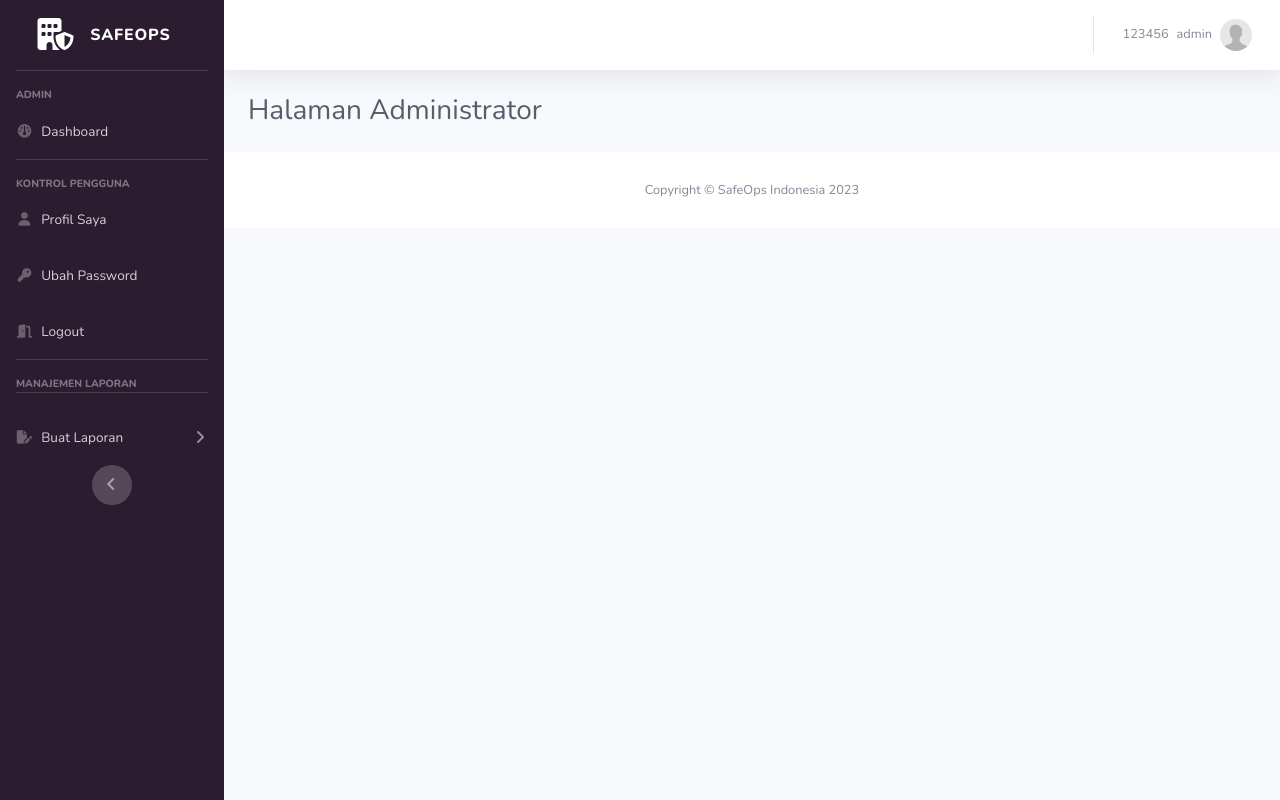
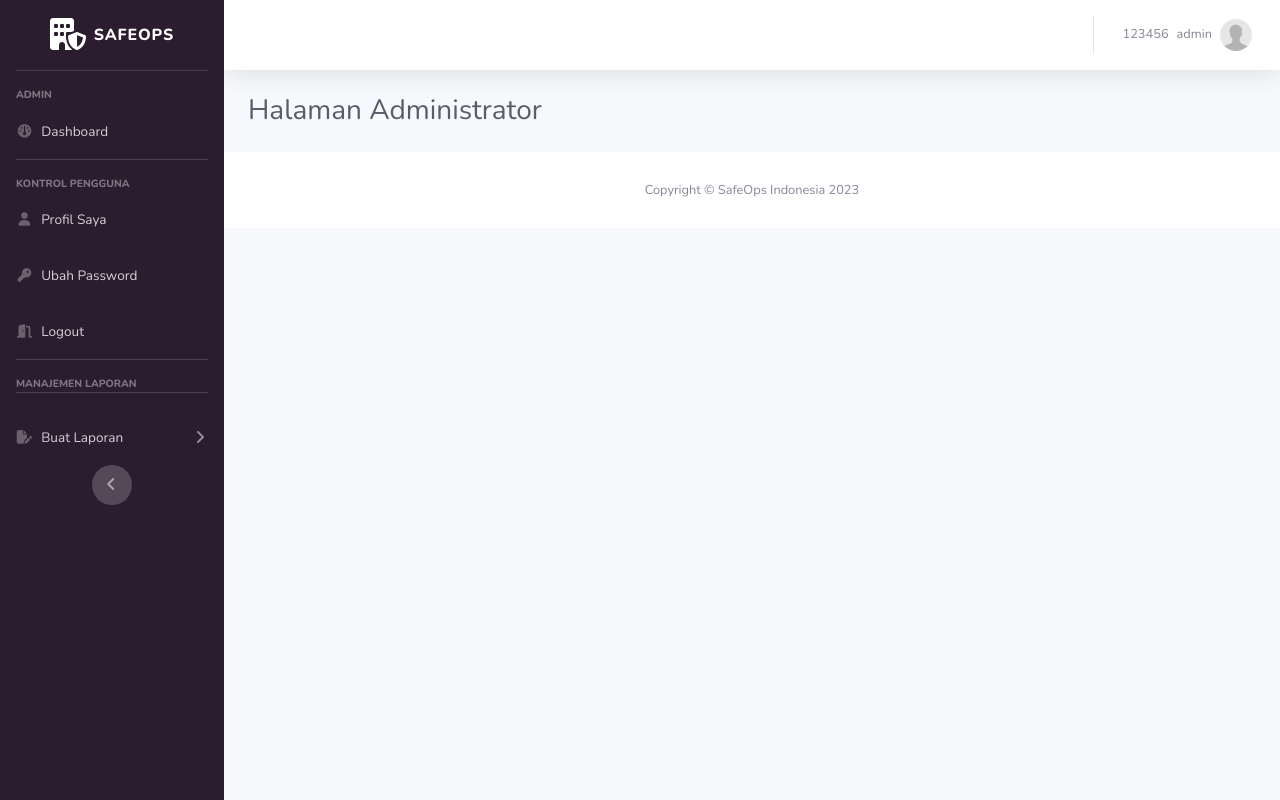
Before and after one commit to alfihzm/safeops, a CodeIgniter app: page /safeops/admin in a window 1280 px wide. Run offline with CodeIgniter, Linux system fonts and the light colour scheme; a user stored in the database is signed in; data comes from the database, SQL or seed files in the repository.

Commit message:
Ubah logo dan safeops agar lebih dempet

```diff
--- a/application/views/templates/sidebar.php
+++ b/application/views/templates/sidebar.php
@@ -3,11 +3,12 @@
 
     <!-- Sidebar - Brand -->
     <a class="sidebar-brand d-flex align-items-center justify-content-center" href="<?= base_url('user') ?>">
-        <div class="sidebar-brand-icon">
+        <div class="sidebar-brand-icon" style="margin-right: 7px;">
             <i class="fa-solid fa-building-shield"></i>
         </div>
-        <div class="sidebar-brand-text mx-3">SafeOps</div>
+        <div class="sidebar-brand-text">SafeOps</div>
     </a>
+
 
     <!-- Divider -->
     <hr class="sidebar-divider">
```
